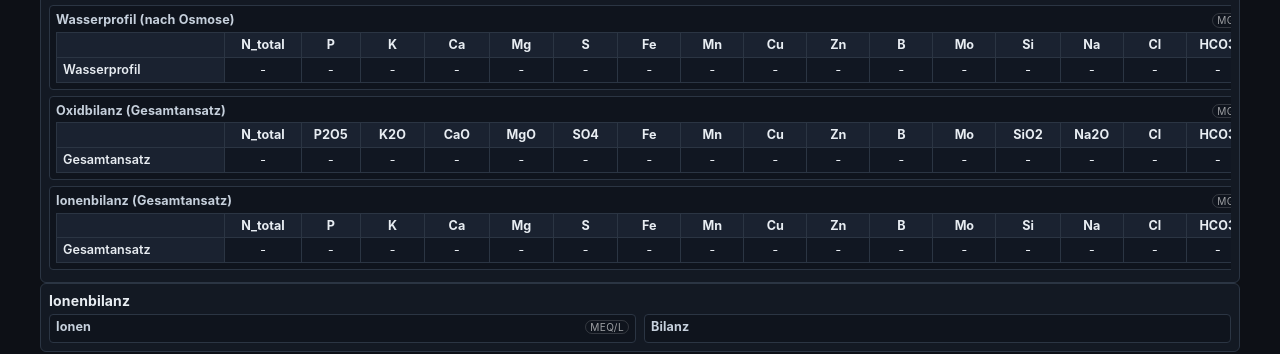
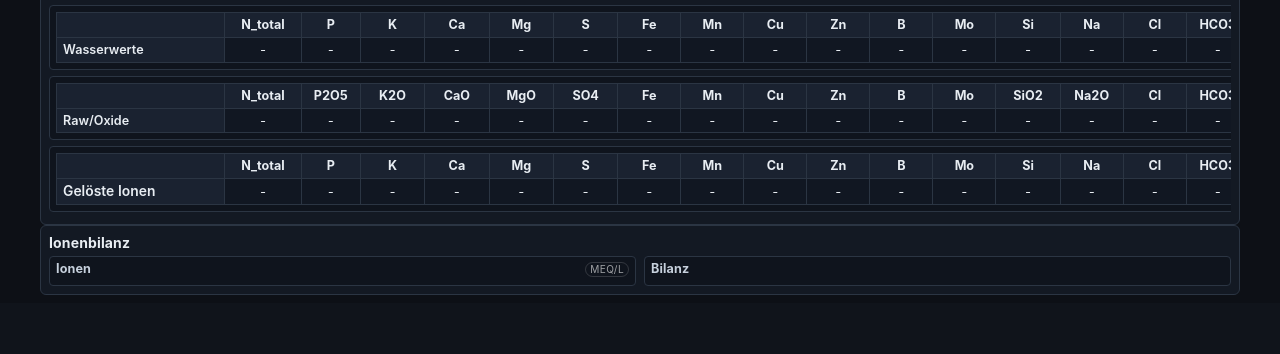
Before and after one commit to onethree7/Horticalc, a plain HTML site: page frontend/index.html in a window 1280 px wide. Shown: the part 643-997 px from the top of the page. After the commit the page ends 946 px from the top, so only its background shows below. Drawn offline with Linux system fonts and the light colour scheme; no server answers.

Commit message:
Adjust summary table headers and labels

```diff
--- a/frontend/app.js
+++ b/frontend/app.js
@@ -1146,7 +1146,15 @@ function buildSummaryColgroup() {
   return colgroup;
 }
 
-function renderSummaryTable({ table, headerLabels, rowLabel, valueMap, valueKey, formatter }) {
+function renderSummaryTable({
+  table,
+  headerLabels,
+  rowLabel,
+  rowLabelClass,
+  valueMap,
+  valueKey,
+  formatter,
+}) {
   table.innerHTML = "";
   table.appendChild(buildSummaryColgroup());
 
@@ -1169,6 +1177,9 @@ function renderSummaryTable({ table, headerLabels, rowLabel, valueMap, valueKey,
   const labelCell = document.createElement("th");
   labelCell.textContent = rowLabel;
   labelCell.classList.add("row-label");
+  if (rowLabelClass) {
+    labelCell.classList.add(rowLabelClass);
+  }
   labelCell.scope = "row";
   tr.appendChild(labelCell);
 
@@ -1193,7 +1204,7 @@ function renderWaterSummaryTable(table, waterElements) {
     table,
     headerLabels: (column) => column.ionHeaderLabel,
     valueKey: (column) => column.element,
-    rowLabel: "Wasserprofil",
+    rowLabel: "Wasserwerte",
     valueMap: waterMap,
     formatter: (column, value) =>
       waterUnit === "mol_l" ? formatTraceValue(value) : formatNutrientValue(column.element, value),
@@ -1206,7 +1217,7 @@ function renderOxideSummaryTable(table, oxides) {
     table,
     headerLabels: (column) => column.oxideHeaderLabel,
     valueKey: (column) => column.oxide,
-    rowLabel: "Gesamtansatz",
+    rowLabel: "Raw/Oxide",
     valueMap: oxideMap,
     formatter: (column, value) => formatOxideValue(column.oxide, value),
   });
@@ -1218,7 +1229,8 @@ function renderIonSummaryTable(table, elements) {
     table,
     headerLabels: (column) => column.ionHeaderLabel,
     valueKey: (column) => column.element,
-    rowLabel: "Gesamtansatz",
+    rowLabel: "Gelöste Ionen",
+    rowLabelClass: "row-label--ion",
     valueMap: elementMap,
     formatter: (column, value) => formatNutrientValue(column.element, value),
   });
--- a/frontend/index.html
+++ b/frontend/index.html
@@ -168,24 +168,12 @@
             <div class="summary-scroll" id="summaryScroll">
               <div class="summary-tables">
                 <div class="table-card">
-                  <div class="table-card-title">
-                    <h3 title="Wasserprofil (nach Osmose)">Wasserprofil (nach Osmose)</h3>
-                    <span class="table-badge" id="waterSummaryBadge">mg/L</span>
-                  </div>
                   <table class="grid grid--matrix nutrient-grid nutrient-grid--summary" id="waterSummaryTable"></table>
                 </div>
                 <div class="table-card">
-                  <div class="table-card-title">
-                    <h3 title="Oxidbilanz (Gesamtansatz)">Oxidbilanz (Gesamtansatz)</h3>
-                    <span class="table-badge">mg/L</span>
-                  </div>
                   <table class="grid grid--matrix nutrient-grid nutrient-grid--summary" id="oxideSummaryTable"></table>
                 </div>
                 <div class="table-card">
-                  <div class="table-card-title">
-                    <h3 title="Ionenbilanz (Gesamtansatz)">Ionenbilanz (Gesamtansatz)</h3>
-                    <span class="table-badge">mg/L</span>
-                  </div>
                   <table class="grid grid--matrix nutrient-grid nutrient-grid--summary" id="ionSummaryTable"></table>
                 </div>
               </div>
--- a/frontend/styles.css
+++ b/frontend/styles.css
@@ -196,6 +196,10 @@ main {
   white-space: normal;
   overflow-wrap: anywhere;
   hyphens: auto;
+}
+
+.nutrient-grid--summary .row-label--ion {
+  font-size: 1.1em;
 }
 
 .nutrient-grid--summary thead th:first-child {
```
